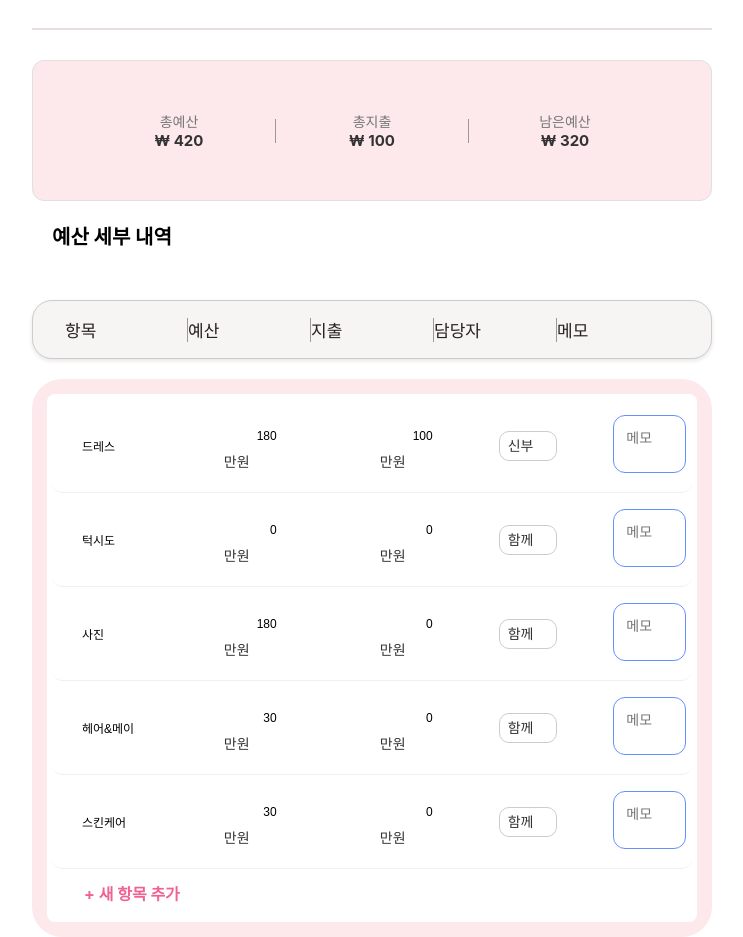
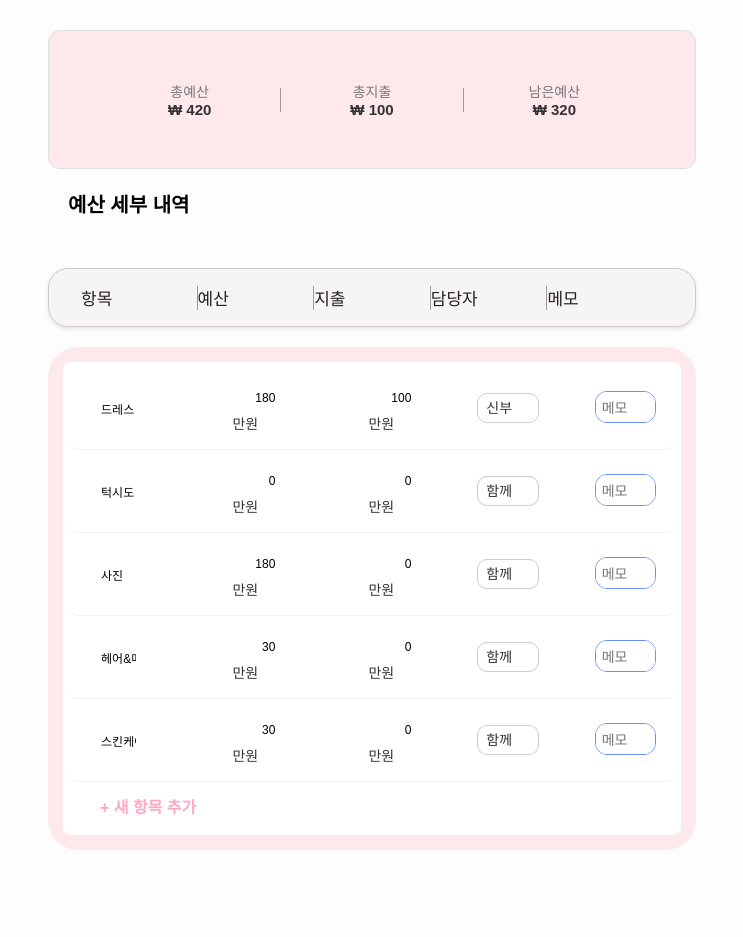
Before and after one commit to yugwangmyeong/PlanMyWedding, a React (Create React App) app in the folder front/: page /moneycontrol in a window 1280 px wide. Shown: the part 270-1207 px from the top of the page, without its empty margins (268-1011 px from the left). After the commit the page ends 1120 px from the top, so only its background shows below. Built offline with nearby package versions, Linux system fonts and the light colour scheme; sample sign-in values are in the browser's storage.

Commit message:
11:45 커밋

```diff
--- a/front/src/App.css
+++ b/front/src/App.css
@@ -1,19 +1,22 @@
-.App {
-  text-align: center;
+/* 전체 앱의 최소, 최대 너비 설정 */
+.app-container {
+  max-width: 1980px;
+  min-width: 1080px;
+  margin: 0 auto;
+  padding: 0 16px;
+  box-sizing: border-box;
 }
 
-
-.App-header {
-  background-color: #282c34;
-  min-height: 100vh;
-  display: flex;
-  flex-direction: column;
-  align-items: center;
-  justify-content: center;
-  font-size: calc(10px + 2vmin);
-  color: white;
+/* 기본 폰트 & 박스사이징 초기화 */
+body, html {
+  margin: 0;
+  padding: 0;
+  font-family: 'Pretendard', sans-serif;
+  box-sizing: border-box;
+  background-color: #fdfdfd;
 }
 
-.fix{
-  position:fix;
+/* 하위 모든 엘리먼트에도 box-sizing 적용 */
+*, *::before, *::after {
+  box-sizing: inherit;
 }
--- a/front/src/App.js
+++ b/front/src/App.js
@@ -11,7 +11,7 @@ function App() {
   const isLoggedIn = !!token;
   return (
     <BrowserRouter>
-      <div className="App">
+      <div className="app-container">
         <Routes>
           <Route
             path="/"
--- a/front/src/components/styles/budgetrow.css
+++ b/front/src/components/styles/budgetrow.css
@@ -1,6 +1,7 @@
 /* ✅ 기본 행 스타일 */
 .budget-row {
   display: flex;
+
   align-items: center;
   padding: 8px;
   border-radius: 10px;
@@ -74,9 +75,9 @@ select.popup-input:focus {
 }
 
 .memo-input {
-  width: 80%;
+  width: 100%;
   height: 32px;
-  padding: 12px;
+  padding: 6px;
   font-size: 14px;
   line-height: 1.6;
   border: 1px solid #6690ff;
--- a/front/src/components/styles/moneycontrol.css
+++ b/front/src/components/styles/moneycontrol.css
@@ -126,8 +126,17 @@
   .add-item-row {
     padding: 12px;
     cursor: pointer;
-    color: #f06292;
+    color: #ffa8c5;
     font-weight: bold;
     text-align: left;
     margin-left: 20px;
+    border-radius: 8px;
+    transition: all 0.2s ease;
+    user-select: none;
   }
+
+  .add-item-row:hover {
+    background-color: #ffe4ec;
+    transform: translateY(-1px);
+    box-shadow: 0 2px 6px rgba(0, 0, 0, 0.05);
+  }
```
